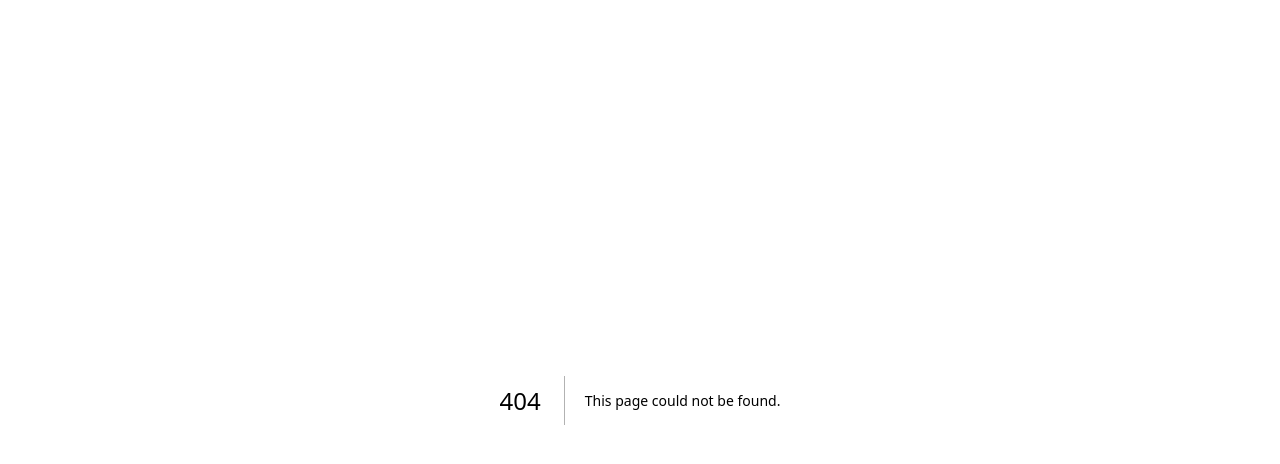
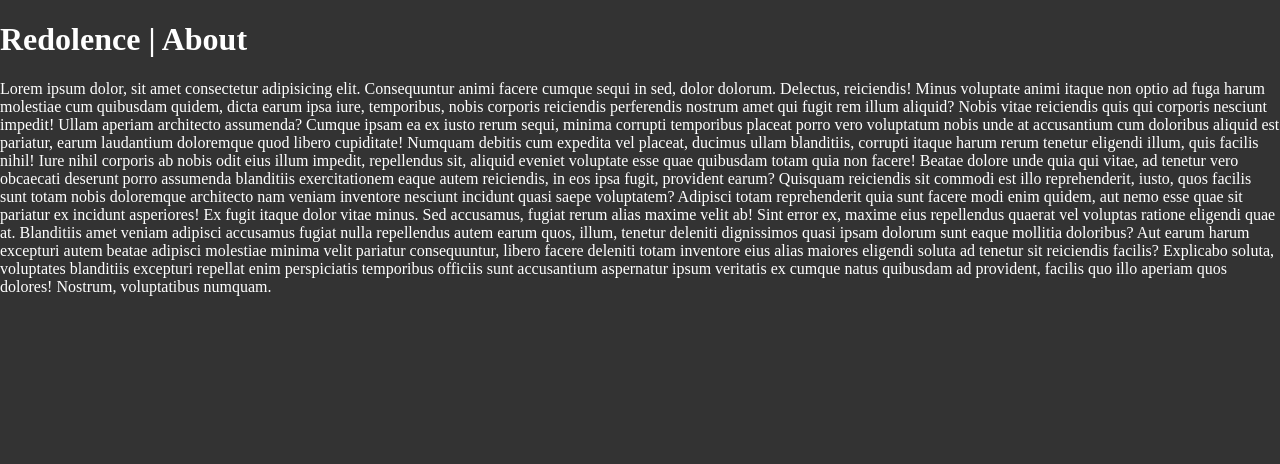
Before and after one commit to rsshonjoydas/nextjs, a Next.js app: page /about in a window 1280 px wide. Before the commit this address had no page. Shown: the top 464 px of the page. Built offline with nearby package versions, Linux system fonts and the light colour scheme.

Commit message:
routing system

```diff
--- /dev/null
+++ b/src/app/about/page.tsx
@@ -0,0 +1,47 @@
+import { FC } from 'react';
+
+interface AboutProps {}
+
+const About: FC<AboutProps> = () => {
+  return (
+    <>
+      <h1>Redolence | About</h1>
+      <p>
+        Lorem ipsum dolor, sit amet consectetur adipisicing elit. Consequuntur
+        animi facere cumque sequi in sed, dolor dolorum. Delectus, reiciendis!
+        Minus voluptate animi itaque non optio ad fuga harum molestiae cum
+        quibusdam quidem, dicta earum ipsa iure, temporibus, nobis corporis
+        reiciendis perferendis nostrum amet qui fugit rem illum aliquid? Nobis
+        vitae reiciendis quis qui corporis nesciunt impedit! Ullam aperiam
+        architecto assumenda? Cumque ipsam ea ex iusto rerum sequi, minima
+        corrupti temporibus placeat porro vero voluptatum nobis unde at
+        accusantium cum doloribus aliquid est pariatur, earum laudantium
+        doloremque quod libero cupiditate! Numquam debitis cum expedita vel
+        placeat, ducimus ullam blanditiis, corrupti itaque harum rerum tenetur
+        eligendi illum, quis facilis nihil! Iure nihil corporis ab nobis odit
+        eius illum impedit, repellendus sit, aliquid eveniet voluptate esse quae
+        quibusdam totam quia non facere! Beatae dolore unde quia qui vitae, ad
+        tenetur vero obcaecati deserunt porro assumenda blanditiis
+        exercitationem eaque autem reiciendis, in eos ipsa fugit, provident
+        earum? Quisquam reiciendis sit commodi est illo reprehenderit, iusto,
+        quos facilis sunt totam nobis doloremque architecto nam veniam inventore
+        nesciunt incidunt quasi saepe voluptatem? Adipisci totam reprehenderit
+        quia sunt facere modi enim quidem, aut nemo esse quae sit pariatur ex
+        incidunt asperiores! Ex fugit itaque dolor vitae minus. Sed accusamus,
+        fugiat rerum alias maxime velit ab! Sint error ex, maxime eius
+        repellendus quaerat vel voluptas ratione eligendi quae at. Blanditiis
+        amet veniam adipisci accusamus fugiat nulla repellendus autem earum
+        quos, illum, tenetur deleniti dignissimos quasi ipsam dolorum sunt eaque
+        mollitia doloribus? Aut earum harum excepturi autem beatae adipisci
+        molestiae minima velit pariatur consequuntur, libero facere deleniti
+        totam inventore eius alias maiores eligendi soluta ad tenetur sit
+        reiciendis facilis? Explicabo soluta, voluptates blanditiis excepturi
+        repellat enim perspiciatis temporibus officiis sunt accusantium
+        aspernatur ipsum veritatis ex cumque natus quibusdam ad provident,
+        facilis quo illo aperiam quos dolores! Nostrum, voluptatibus numquam.
+      </p>
+    </>
+  );
+};
+
+export default About;
```
Also changed, not shown: src/app/page.tsx (+17 -1 lines).
